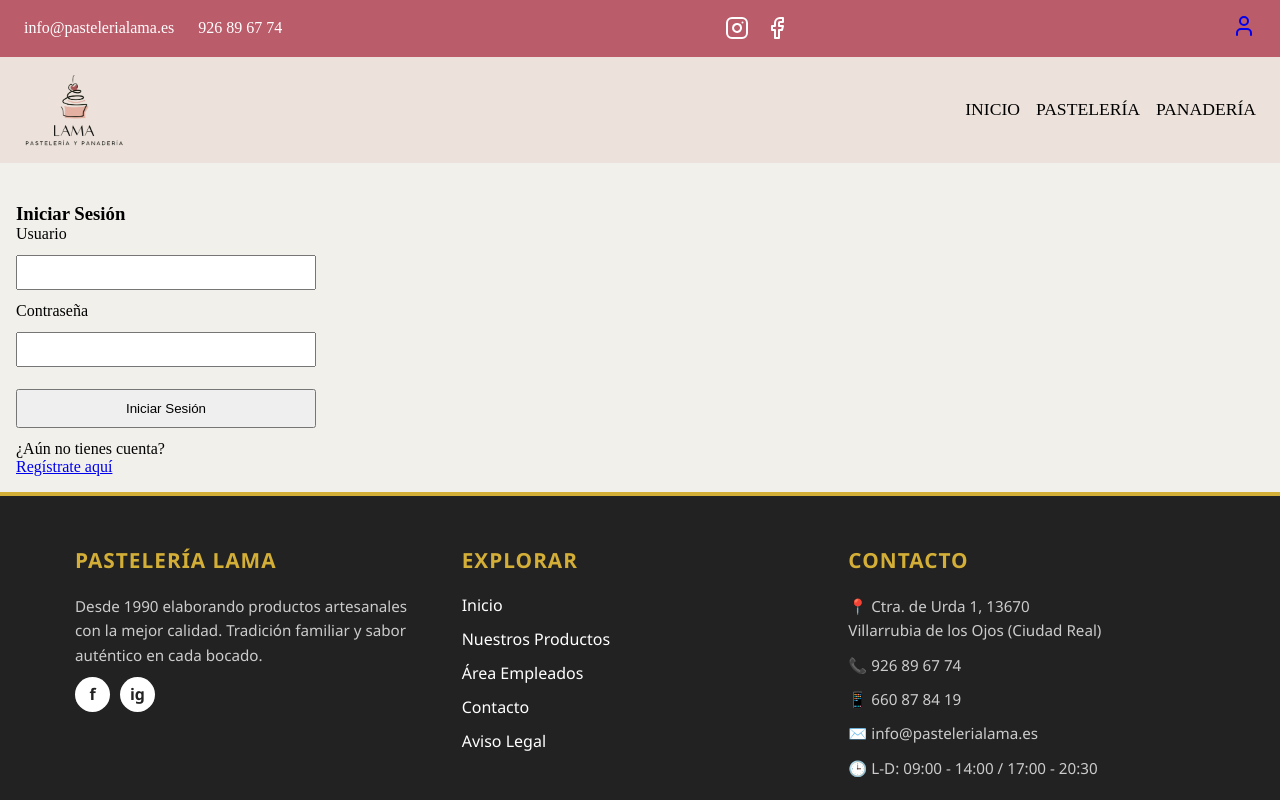
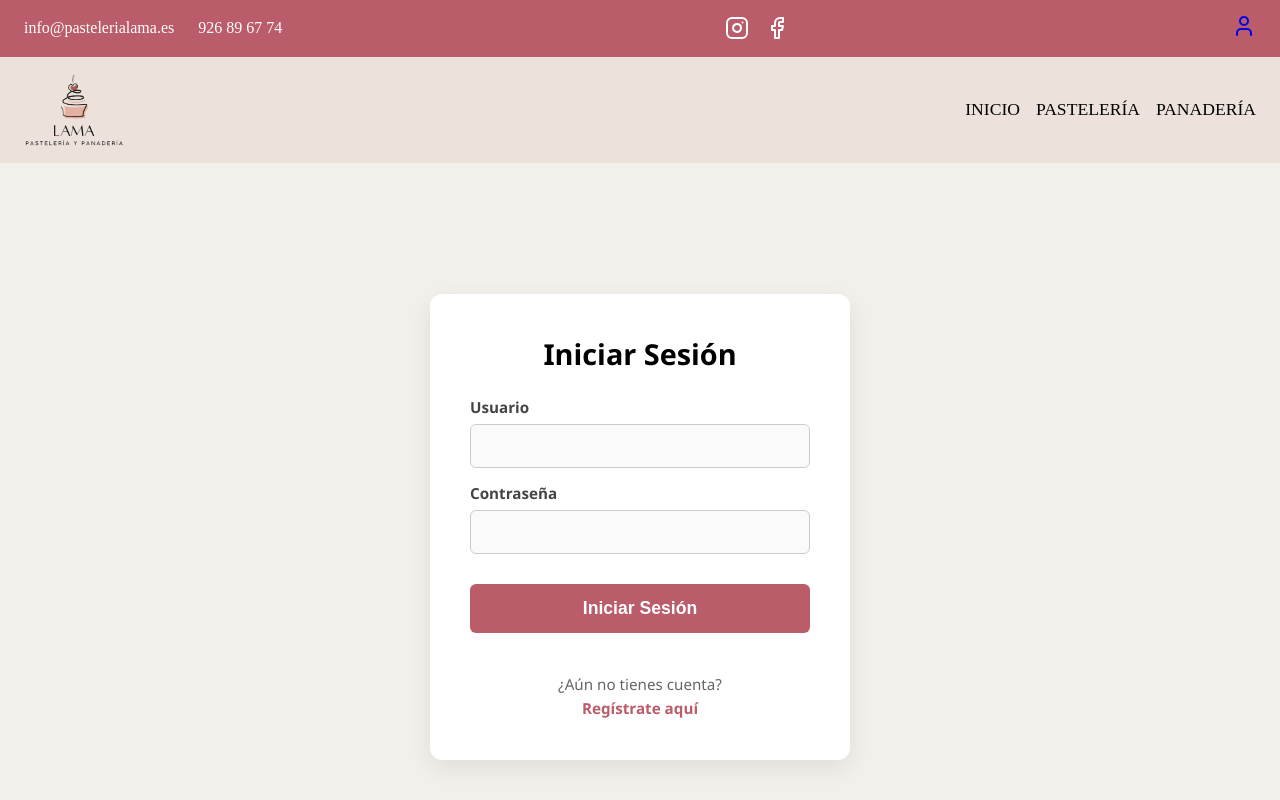
Before and after one commit to mercemm01-alt/Trasversal, a React (Vite) app in the folder Cliente/: page /login in a window 1280 px wide. Shown: the top 800 px of the page. Built offline with nearby package versions, Linux system fonts and the light colour scheme.

Commit message:
Update CSS login

```diff
--- a/Cliente/src/pages/Login/login.css
+++ b/Cliente/src/pages/Login/login.css
@@ -1,23 +1,118 @@
-.login{
-    padding: 1rem;
+/* 1. Todo en medio con el fondo crema*/
+main {
+    display: flex;
+    justify-content: center;
+    align-items: center;
+    min-height: 85vh;
+    background-color: var(--cl-fondo, #f1f0eb);
+    padding: 2rem;
+    font-family: 'Segoe UI', Tahoma, Geneva, Verdana, sans-serif;
 }
+
+/* 2. Tarjeta blanca flotante (Sirve para login y registro) */
+.login, .registro {
+    background-color: var(--cl-blanco, #ffffff);
+    padding: 2.5rem;
+    border-radius: 12px;
+    box-shadow: 0 8px 24px rgba(0, 0, 0, 0.08);
+    width: 100%;
+    max-width: 420px;
+    text-align: center;
+}
+
+/* Títulos */
+.login h3, .registro h3 {
+    color: var(--cl-negro, #000000);
+    margin-bottom: 1.5rem;
+    font-size: 1.8rem;
+    font-weight: 600;
+}
+
+/* 3. Estructura del formulario */
 form {
-  display: flex;
-  flex-direction: column;
-  gap: 12px;
-  width: 300px;
+    display: flex;
+    flex-direction: column;
+    gap: 15px;
+    width: 100%;
+    text-align: left;
 }
 
 form label {
-  font-weight: 500;
+    font-weight: 600;
+    font-size: 0.95rem;
+    color: #444;
+    margin-bottom: -8px;
 }
 
+/* 4. Inputs */
 form input {
-  padding: 8px;
+    padding: 12px;
+    border: 1px solid #ccc;
+    border-radius: 6px;
+    font-size: 1rem;
+    background-color: #fafafa;
+    transition: all 0.3s ease;
 }
 
+/* Efecto al hacer clic en la caja de texto */
+form input:focus {
+    outline: none;
+    border-color: var(--cl-rosaH, #bb5c6a);
+    box-shadow: 0 0 0 3px rgba(187, 92, 106, 0.2);
+    background-color: var(--cl-blanco, #ffffff);
+}
+
+/* 5. Mensajes de error en rojo */
+.error {
+    background-color: #ffebee;
+    color: #c62828;
+    padding: 10px;
+    border-radius: 6px;
+    font-size: 0.9rem;
+    text-align: center;
+    border: 1px solid #ef9a9a;
+    margin-top: 5px;
+}
+
+/* 6. Botón principal */
 form button {
-  margin-top: 10px;
-  padding: 10px;
-  cursor: pointer;
+    margin-top: 15px;
+    padding: 14px;
+    background-color: var(--cl-rosaH, #bb5c6a);
+    color: var(--cl-blanco, #ffffff);
+    border: none;
+    border-radius: 6px;
+    font-size: 1.1rem;
+    font-weight: bold;
+    cursor: pointer;
+    transition: background-color 0.3s ease, transform 0.1s ease;
 }
+
+form button:hover {
+    background-color: #a34c5a;
+}
+
+form button:active {
+    transform: scale(0.98);
+}
+
+/* 7. Textos y enlaces del final */
+.registro-link, .volver-login {
+    margin-top: 1.5rem;
+    font-size: 0.95rem;
+    color: #666;
+    text-align: center;
+    line-height: 1.6;
+}
+
+.registro-link a, .volver-login a {
+    color: var(--cl-rosaH, #bb5c6a);
+    font-weight: bold;
+    text-decoration: none;
+    transition: color 0.3s ease;
+}
+
+.registro-link a:hover, .volver-login a:hover {
+    color: #a34c5a;
+    text-decoration: underline;
+}
--- a/Cliente/src/pages/Login/registro.tsx
+++ b/Cliente/src/pages/Login/registro.tsx
@@ -1,6 +1,6 @@
 import { useState } from "react";
 import { useNavigate, Link } from "react-router-dom";
-
+import "./login.css";
 
 function Registro() {
 
```
Lines whose indentation alone changed are shown as unchanged.
